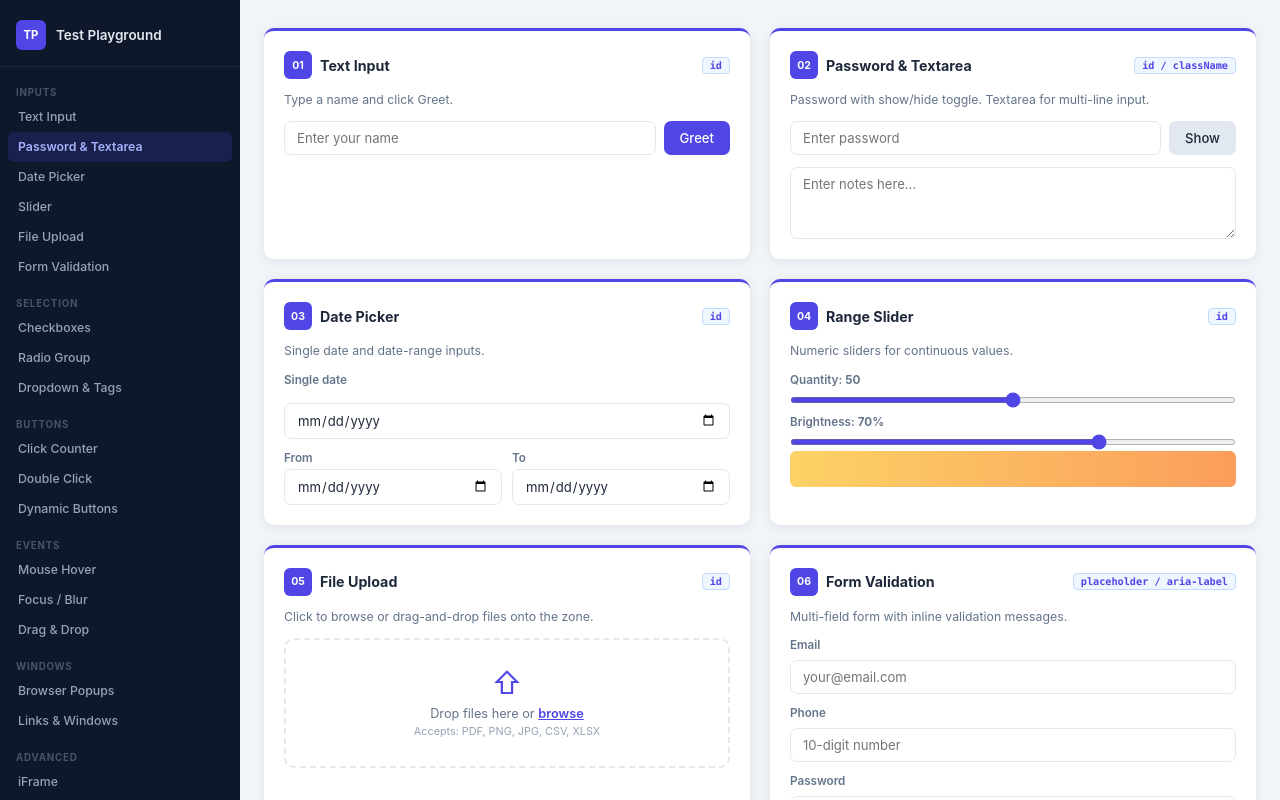
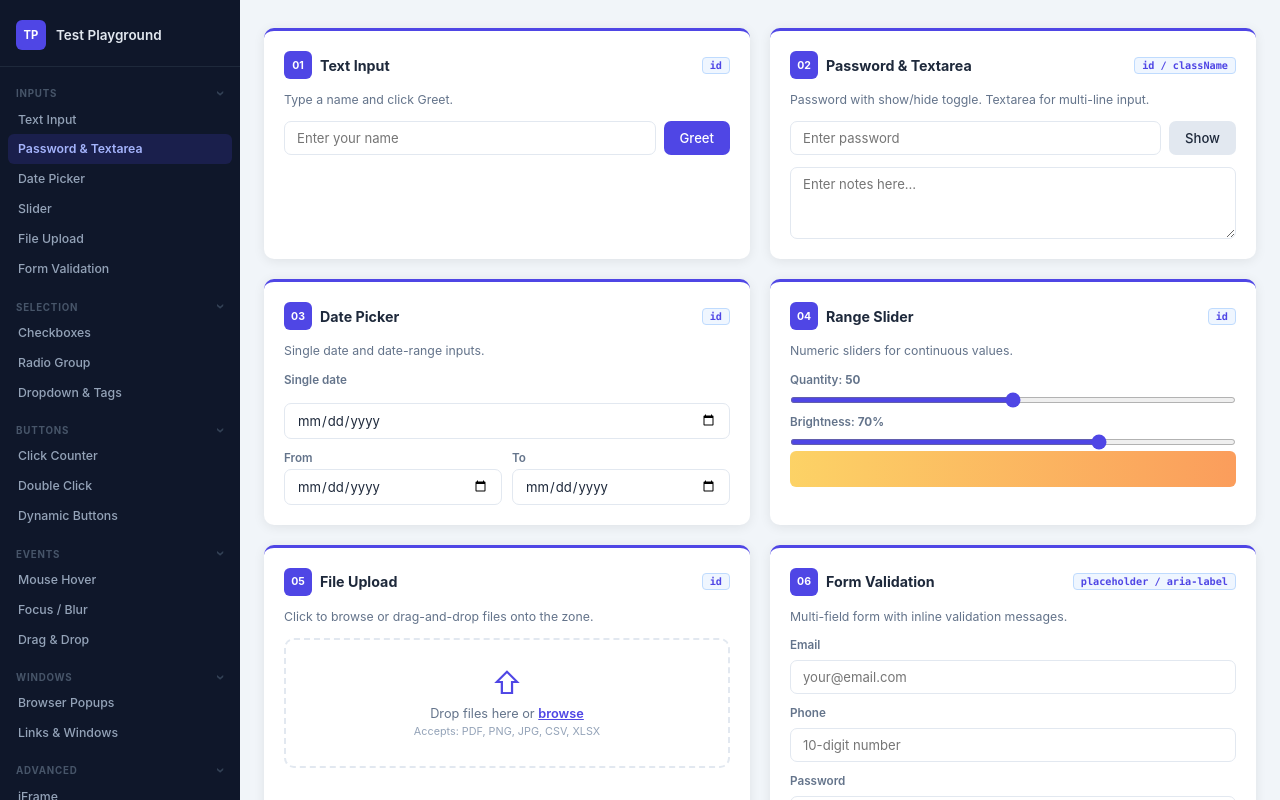
Before and after one commit to srujanadeva/TestUI-Playground, a React (Vite) app: page / in a window 1280 px wide. Built offline with nearby package versions, Linux system fonts and the light colour scheme.

Commit message:
Added nav bar

```diff
--- a/src/App.css
+++ b/src/App.css
@@ -91,16 +91,38 @@ body { font-family: -apple-system, BlinkMacSystemFont, 'Segoe UI', sans-serif; b
 .nav-group { padding: 0 8px 4px; }
 
 .nav-group-label {
+  display: flex;
+  align-items: center;
+  justify-content: space-between;
+  width: 100%;
   font-size: 0.65rem;
   font-weight: 700;
   text-transform: uppercase;
   letter-spacing: 0.08em;
   color: #475569;
   padding: 12px 8px 4px;
+  background: none;
+  border: none;
+  cursor: pointer;
+  text-align: left;
+  border-radius: 4px;
+  transition: color .15s;
 }
+.nav-group-label:hover { color: #94a3b8; }
+
+.nav-chevron {
+  font-size: 0.9rem;
+  display: inline-block;
+  transition: transform .2s;
+  color: #334155;
+  line-height: 1;
+}
+.nav-chevron-open { transform: rotate(90deg); }
 
 .nav-item {
-  display: block;
+  display: flex;
+  align-items: center;
+  gap: 6px;
   width: 100%;
   text-align: left;
   padding: 7px 10px;
@@ -115,6 +137,42 @@ body { font-family: -apple-system, BlinkMacSystemFont, 'Segoe UI', sans-serif; b
 }
 .nav-item:hover  { background: #1e293b; color: #e2e8f0; }
 .nav-active      { background: rgba(79,70,229,.18) !important; color: #a5b4fc !important; font-weight: 600; }
+
+.nav-subgroup { margin: 2px 0; }
+
+.nav-subgroup-label {
+  display: flex;
+  align-items: center;
+  gap: 6px;
+  width: 100%;
+  padding: 6px 10px;
+  font-size: 0.78rem;
+  font-weight: 600;
+  color: #64748b;
+  background: #0d1829;
+  border: none;
+  border-radius: 6px;
+  cursor: pointer;
+  text-align: left;
+  transition: background .15s, color .15s;
+}
+.nav-subgroup-label:hover { background: #1e293b; color: #94a3b8; }
+.nav-subgroup-label span:nth-child(2) { flex: 1; }
+
+.nav-subgroup-icon { font-size: 0.75rem; color: #4f46e5; flex-shrink: 0; }
+
+.nav-item-nested { padding-left: 22px; }
+
+.nav-item-dot {
+  width: 5px;
+  height: 5px;
+  border-radius: 50%;
+  background: #334155;
+  flex-shrink: 0;
+  transition: background .15s;
+}
+.nav-item-nested:hover .nav-item-dot,
+.nav-item-nested.nav-active .nav-item-dot { background: #a5b4fc; }
 
 /* ── Card ─────────────────────────────────────────────────────────────────── */
 .card {
--- a/src/App.jsx
+++ b/src/App.jsx
@@ -777,32 +777,77 @@ const NAV = [
   { id: 'sec-windows',  label: 'Links & Windows',     group: 'Windows' },
   { id: 'sec-iframe',   label: 'iFrame',              group: 'Advanced' },
   { id: 'sec-shadow',   label: 'Shadow DOM',          group: 'Advanced' },
-  { id: 'sec-table',    label: 'Pagination Table',    group: 'Advanced' },
+  { id: 'sec-table',    label: 'Pagination Table',    group: 'Advanced', subGroup: 'Data & Tables' },
   { id: 'sec-toggle',   label: 'Show / Hide & Tabs',  group: 'Advanced' },
 ]
 
 function Sidebar({ active }) {
   const groups = [...new Set(NAV.map(n => n.group))]
+  const [openGroups, setOpenGroups] = useState(() =>
+    Object.fromEntries(groups.map(g => [g, true]))
+  )
+  const [openSubGroups, setOpenSubGroups] = useState({})
+
   const scrollTo = id =>
     document.getElementById(id)?.scrollIntoView({ behavior: 'smooth', block: 'start' })
+  const toggleGroup = g => setOpenGroups(s => ({ ...s, [g]: !s[g] }))
+  const toggleSubGroup = sg => setOpenSubGroups(s => ({ ...s, [sg]: !s[sg] }))
+
   return (
     <nav className="sidebar">
       <div className="sidebar-logo">
         <span className="logo-mark">TP</span>
         <span>Test Playground</span>
       </div>
-      {groups.map(g => (
+      {groups.map(g => {
+        const groupItems = NAV.filter(n => n.group === g)
+        const subGroups  = [...new Set(groupItems.filter(n => n.subGroup).map(n => n.subGroup))]
+        const directItems = groupItems.filter(n => !n.subGroup)
+        const isOpen = openGroups[g]
+
+        return (
           <div key={g} className="nav-group">
-          <div className="nav-group-label">{g}</div>
-          {NAV.filter(n => n.group === g).map(n => (
+            <button className="nav-group-label" onClick={() => toggleGroup(g)}>
+              <span>{g}</span>
+              <span className={`nav-chevron ${isOpen ? 'nav-chevron-open' : ''}`}>›</span>
+            </button>
+            {isOpen && (
+              <>
+                {directItems.map(n => (
                   <button key={n.id}
                     className={`nav-item ${active === n.id ? 'nav-active' : ''}`}
                     onClick={() => scrollTo(n.id)}>
                     {n.label}
                   </button>
                 ))}
+                {subGroups.map(sg => {
+                  const sgOpen = openSubGroups[sg]
+                  return (
+                    <div key={sg} className="nav-subgroup">
+                      <button className="nav-subgroup-label" onClick={() => toggleSubGroup(sg)}>
+                        <span className="nav-subgroup-icon">⊞</span>
+                        <span>{sg}</span>
+                        <span className={`nav-chevron ${sgOpen ? 'nav-chevron-open' : ''}`}>›</span>
+                      </button>
+                      {sgOpen && groupItems
+                        .filter(n => n.subGroup === sg)
+                        .map(n => (
+                          <button key={n.id}
+                            className={`nav-item nav-item-nested ${active === n.id ? 'nav-active' : ''}`}
+                            onClick={() => scrollTo(n.id)}>
+                            <span className="nav-item-dot" />
+                            {n.label}
+                          </button>
+                        ))
+                      }
                     </div>
-      ))}
+                  )
+                })}
+              </>
+            )}
+          </div>
+        )
+      })}
     </nav>
   )
 }
```
Also changed, not shown: 1 other file (tests, documents, lock files or other folders). Lines whose indentation alone changed are shown as unchanged.
